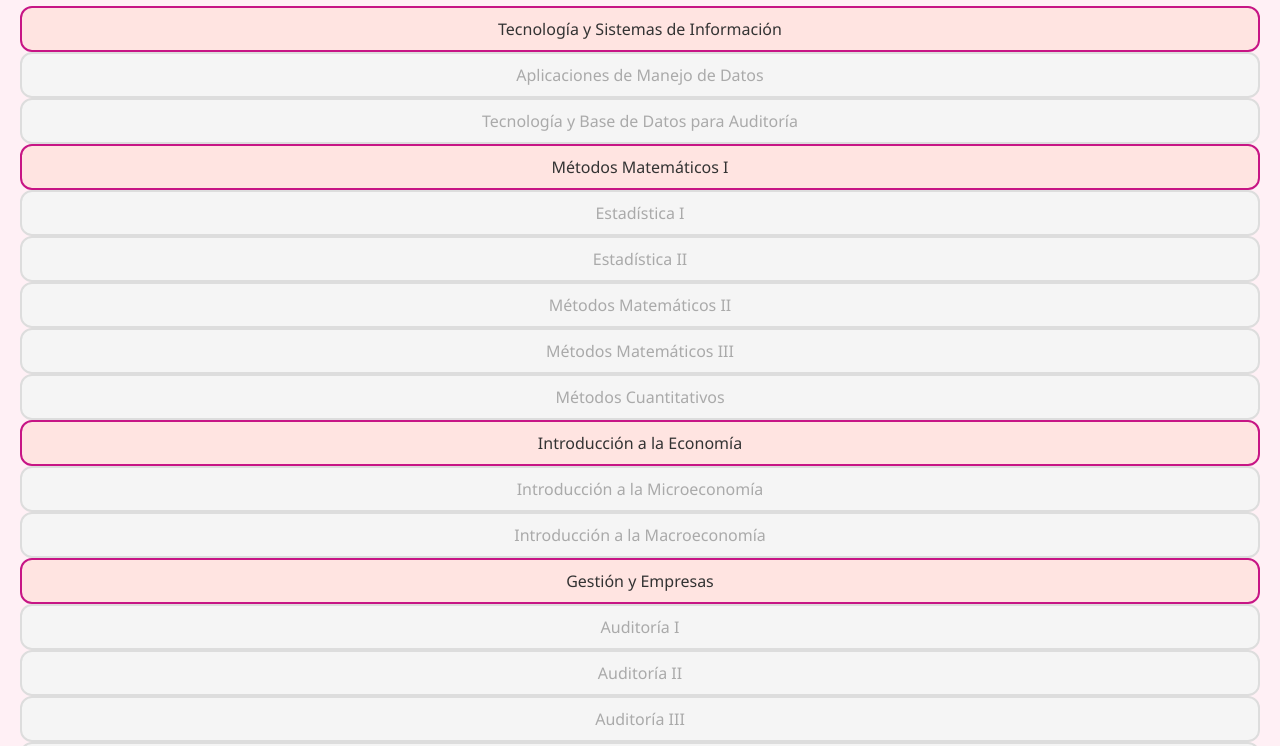
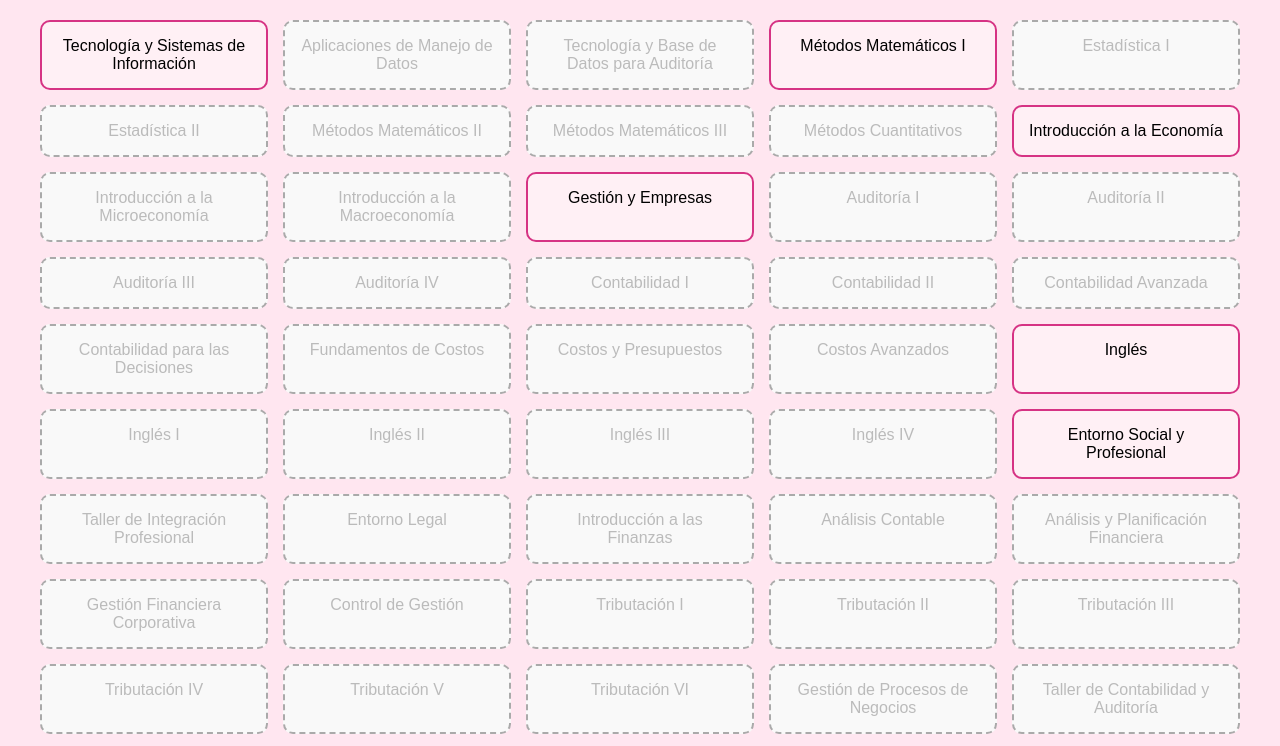
Before and after one commit to okssferl/auditor-a-, a plain HTML site: page index.html in a window 1280 px wide. Shown: the part 100-846 px from the top of the page. Drawn offline with Linux system fonts and the light colour scheme.

Commit message:
Update estilos.css

```diff
--- a/estilos.css
+++ b/estilos.css
@@ -1,47 +1,47 @@
 body {
-  font-family: 'Segoe UI', Tahoma, Geneva, Verdana, sans-serif;
-  background-color: #fff0f5;
+  font-family: Arial, sans-serif;
+  background-color: #ffe6f0;
   margin: 0;
   padding: 20px;
-  color: #333;
+  text-align: center;
 }
 
 h1 {
-  text-align: center;
-  color: #c71585;
+  color: #d63384;
 }
 
-.malla {
+#malla {
   display: grid;
-  grid-template-columns: repeat(auto-fit, minmax(220px, 1fr));
+  grid-template-columns: repeat(auto-fill, minmax(200px, 1fr));
   gap: 15px;
   padding: 20px;
+  max-width: 1200px;
+  margin: auto;
 }
 
 .ramo {
-  border: 2px solid #c71585;
-  border-radius: 12px;
-  padding: 10px;
-  text-align: center;
-  background-color: #ffe4e1;
+  background-color: #fff0f5;
+  border: 2px solid #d63384;
+  border-radius: 10px;
+  padding: 15px;
   cursor: pointer;
-  transition: background-color 0.3s ease;
-  position: relative;
+  transition: 0.3s;
+  user-select: none;
 }
 
 .ramo:hover {
-  background-color: #ffc0cb;
+  background-color: #ffd6e8;
+}
+
+.ramo.aprobado {
+  background-color: #f8d7da;
+  border-color: #c2185b;
+  color: #6d0032;
 }
 
 .ramo.bloqueado {
-  background-color: #f5f5f5;
-  color: #aaa;
-  border-color: #ddd;
+  background-color: #f9f9f9;
+  border: 2px dashed #aaa;
+  color: #bbb;
   cursor: not-allowed;
 }
-
-.ramo.aprobado {
-  background-color: #ff69b4;
-  color: white;
-  border-color: #ff1493;
-}
```
